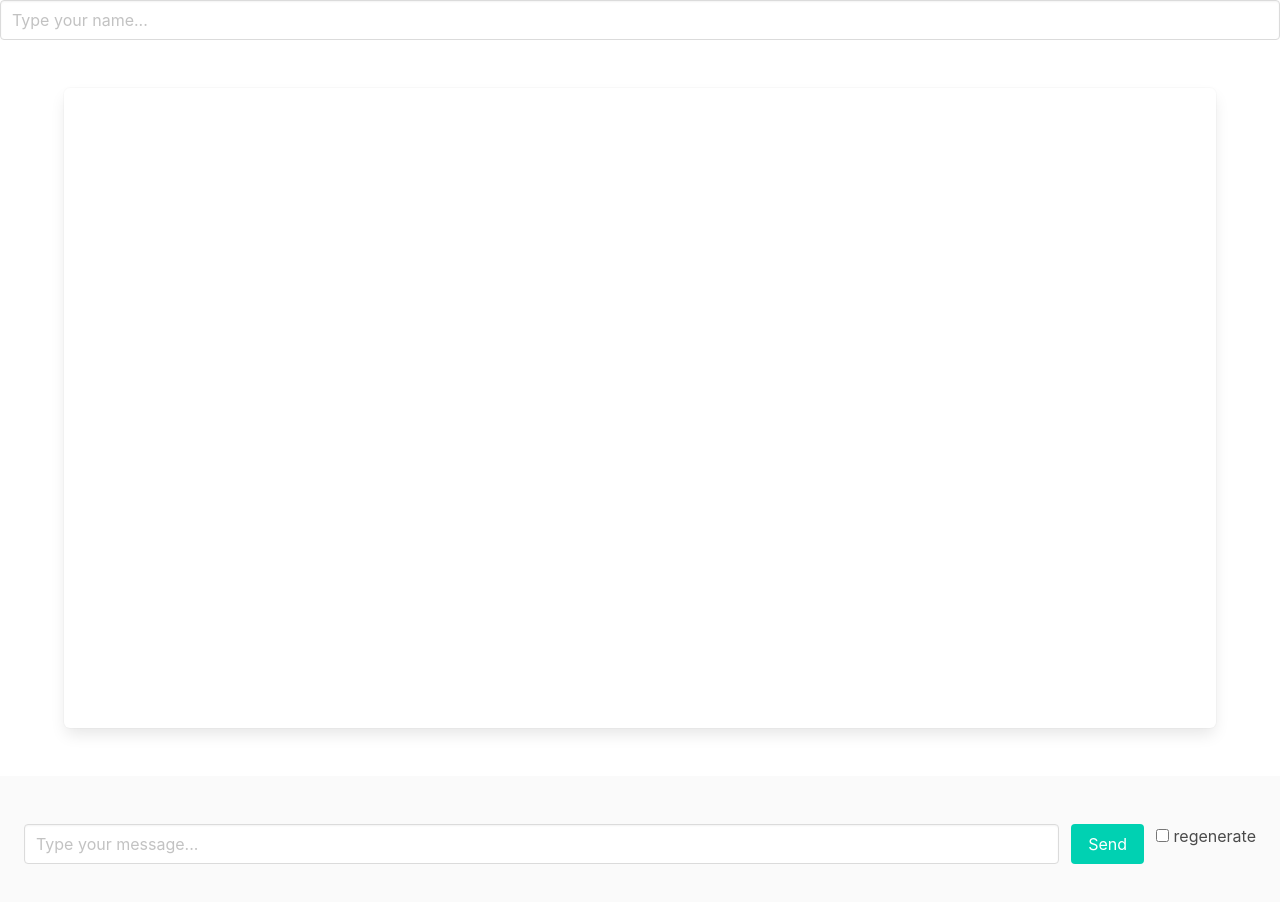
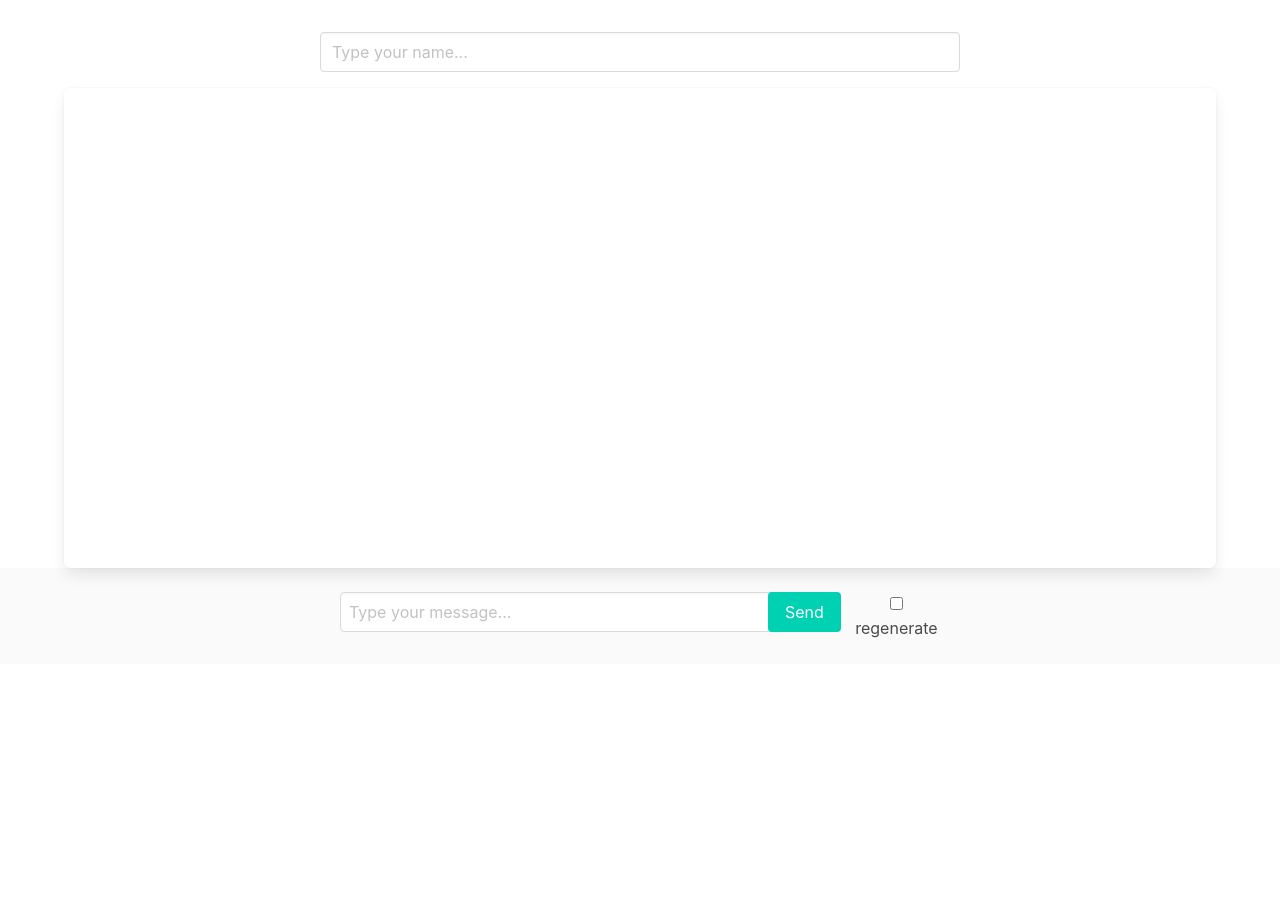
Before and after one commit to devops-bh/openai-chat-completions-api-example, a website: page index.html in a window 1280 px wide. After the commit the page ends 800 px from the top, so only its background shows below. Drawn offline with nearby package versions, Linux system fonts and the light colour scheme.

Commit message:
Update index.html
css changes

```diff
--- a/index.html
+++ b/index.html
@@ -6,6 +6,59 @@
     <meta name="viewport" content="width=device-width, initial-scale=1.0">
     <title>Chat Interface</title>
     <link rel="stylesheet" href="https://cdnjs.cloudflare.com/ajax/libs/bulma/0.9.3/css/bulma.min.css">
+<style>
+          .section {
+        padding: 0;
+      }
+      .footer {
+        padding: 1.5rem;
+
+      }
+      .footer .content {
+        display: flex;
+        justify-content: center;
+
+      }
+      .footer .field.is-grouped {
+        max-width: 600px;
+      }
+      .footer .field.is-grouped .control {
+        flex-grow: 1;
+      }
+      #messages {
+        max-height: 60vh;
+      }
+      #name {
+        width: 50%;
+        margin-top: 2rem;
+        margin-bottom: 1rem;
+        display: block;
+        margin-left: auto;
+        margin-right: auto;
+      }
+      #chatInput {
+        width: 200%;
+    max-width: none;
+    box-sizing: border-box;
+    padding: 0.5rem;
+      }
+
+      #send {
+    width: auto;
+    margin-left: 11.5rem;
+  }
+   /*  for mobile */
+      @media (max-width: 768px) {
+
+        .footer .field.is-grouped {
+          flex-wrap: wrap;
+        }
+        .footer .field.is-grouped .control {
+          width: 100%;
+          margin-bottom: 0.5rem;
+        }
+      }
+    </style>
 </head>
 
 <body>
```
